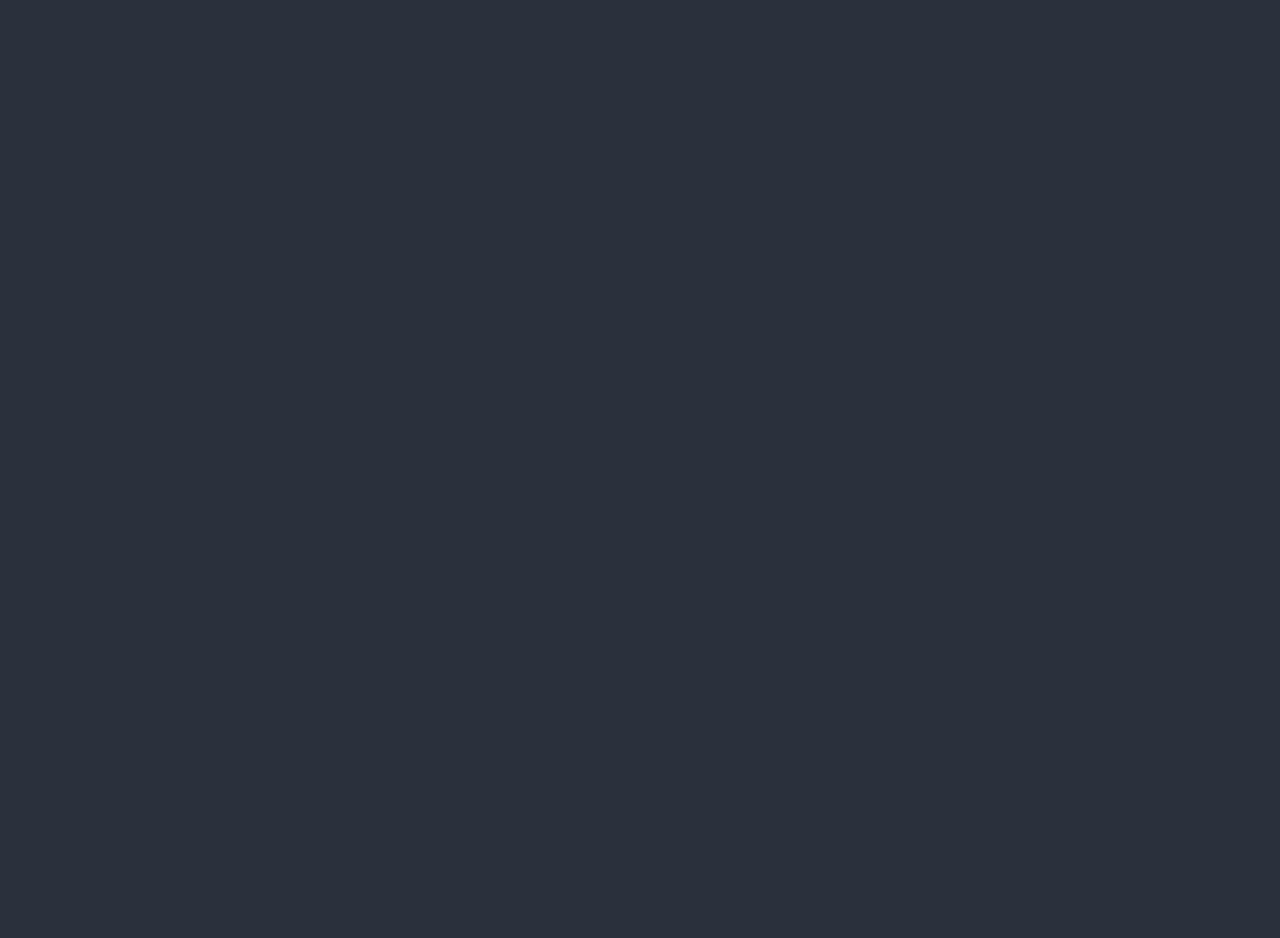
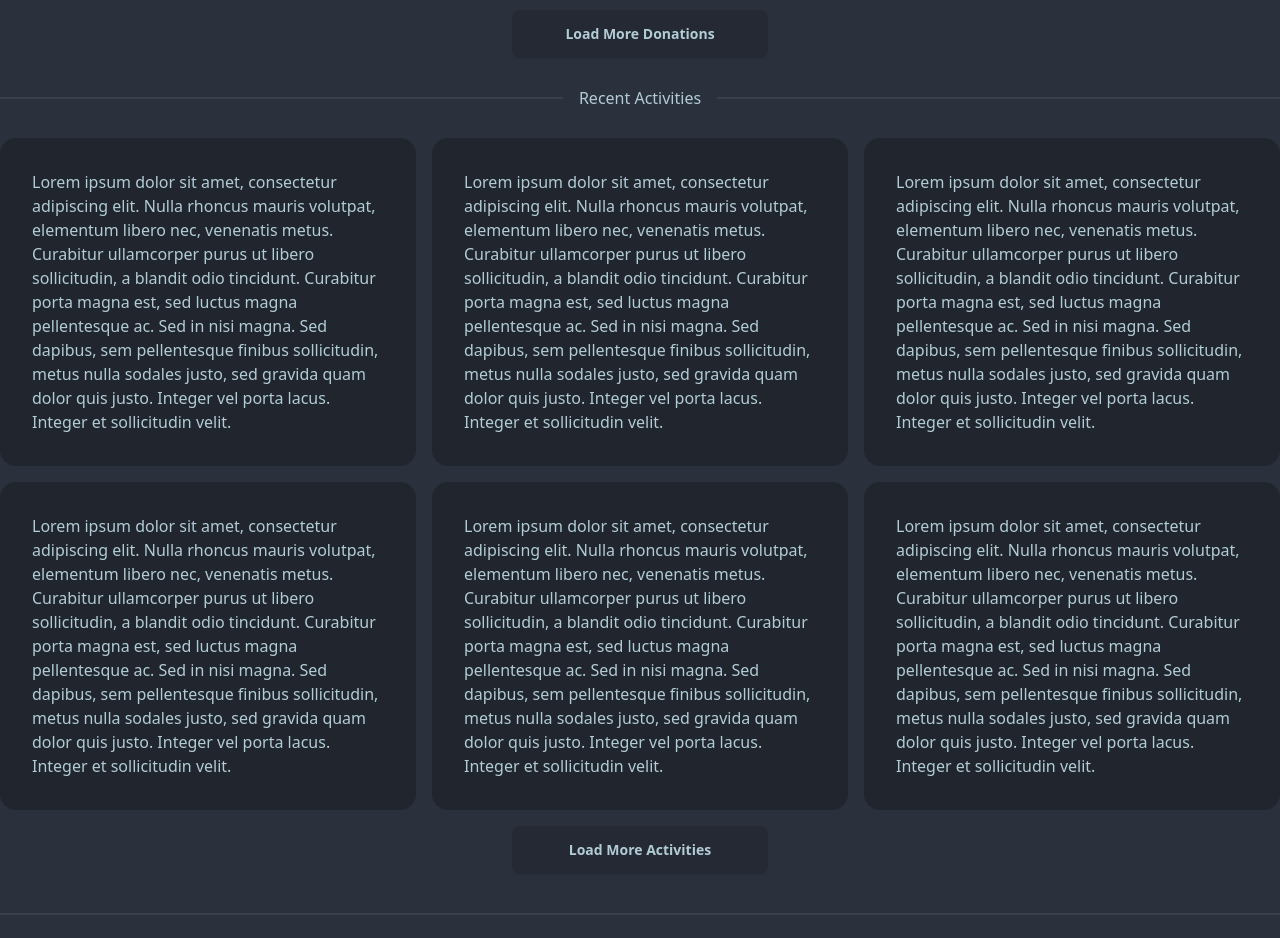
Before and after one commit to curtiscde/londonmarathon, a Next.js app: page / in a window 1280 px wide. Shown: the part 1460-2398 px from the top of the page. Before the commit the page ends 1454 px from the top, so only its background shows below. Built offline with nearby package versions, Linux system fonts and the light colour scheme.

Commit message:
add placeholder activities

```diff
--- /dev/null
+++ b/app/components/ActivityCard.tsx
@@ -0,0 +1,13 @@
+export default function ActivityCard() {
+  return (
+    <div className="card bg-base-300 rounded-box place-items-center">
+      <div className="card-body items-center">
+
+        <p>
+          Lorem ipsum dolor sit amet, consectetur adipiscing elit. Nulla rhoncus mauris volutpat, elementum libero nec, venenatis metus. Curabitur ullamcorper purus ut libero sollicitudin, a blandit odio tincidunt. Curabitur porta magna est, sed luctus magna pellentesque ac. Sed in nisi magna. Sed dapibus, sem pellentesque finibus sollicitudin, metus nulla sodales justo, sed gravida quam dolor quis justo. Integer vel porta lacus. Integer et sollicitudin velit.
+        </p>
+
+      </div>
+    </div>
+  );
+}
--- a/app/page.tsx
+++ b/app/page.tsx
@@ -1,3 +1,4 @@
+import ActivityCard from "./components/ActivityCard";
 import DonationCard from "./components/DonationCard";
 import Header from "./components/Header"
 
@@ -63,12 +64,49 @@ export default function Home() {
             <div className="grid col-span-4">
               <DonationCard />
             </div>
+
+            <div className="grid col-span-12 place-items-center">
+              <button className="btn btn-wide">Load More Donations</button>
+            </div>
+
+            <div className="grid col-span-12">
+              <div className="divider">Recent Activities</div>
+            </div>
+
+            <div className="grid col-span-4">
+              <ActivityCard />
+            </div>
+            <div className="grid col-span-4">
+              <ActivityCard />
+            </div>
+            <div className="grid col-span-4">
+              <ActivityCard />
+            </div>
+            <div className="grid col-span-4">
+              <ActivityCard />
+            </div>
+            <div className="grid col-span-4">
+              <ActivityCard />
+            </div>
+            <div className="grid col-span-4">
+              <ActivityCard />
+            </div>
+
+            <div className="grid col-span-12 place-items-center">
+              <button className="btn btn-wide">Load More Activities</button>
+            </div>
+
+            <div className="grid col-span-12">
+              <div className="divider"></div>
+            </div>
+
+
           </div>
         </div>
       </main >
       <footer>
 
       </footer>
-    </div >
+    </div>
   );
 }
```
